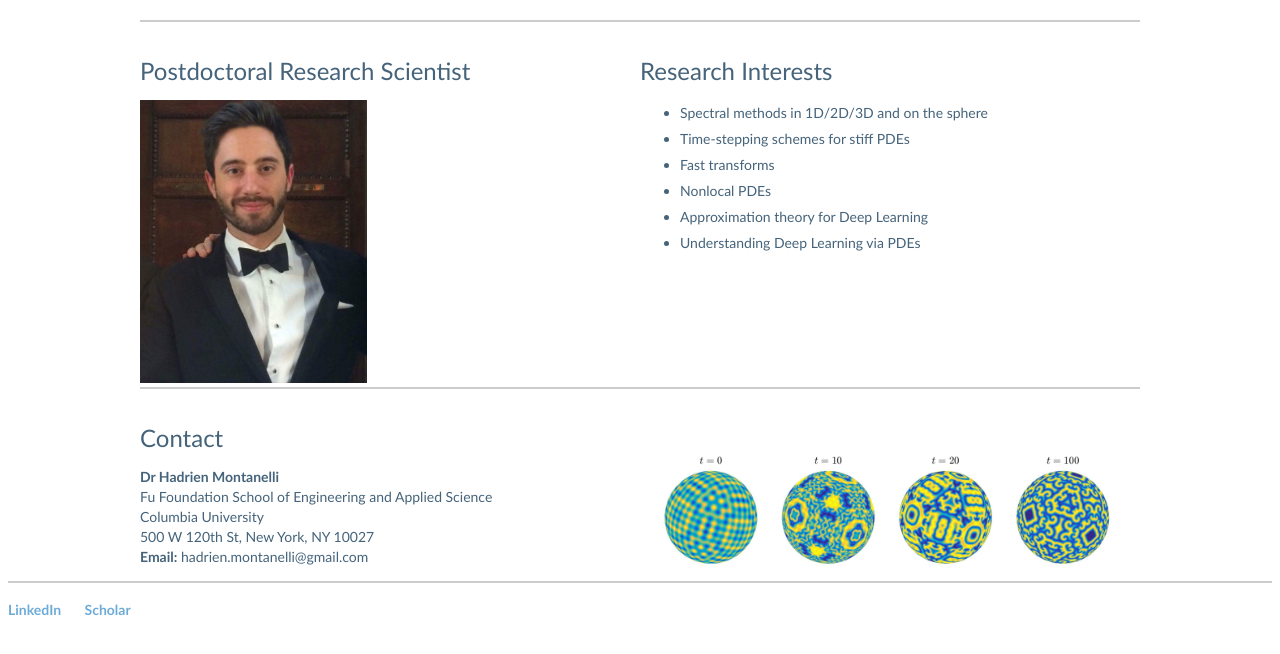
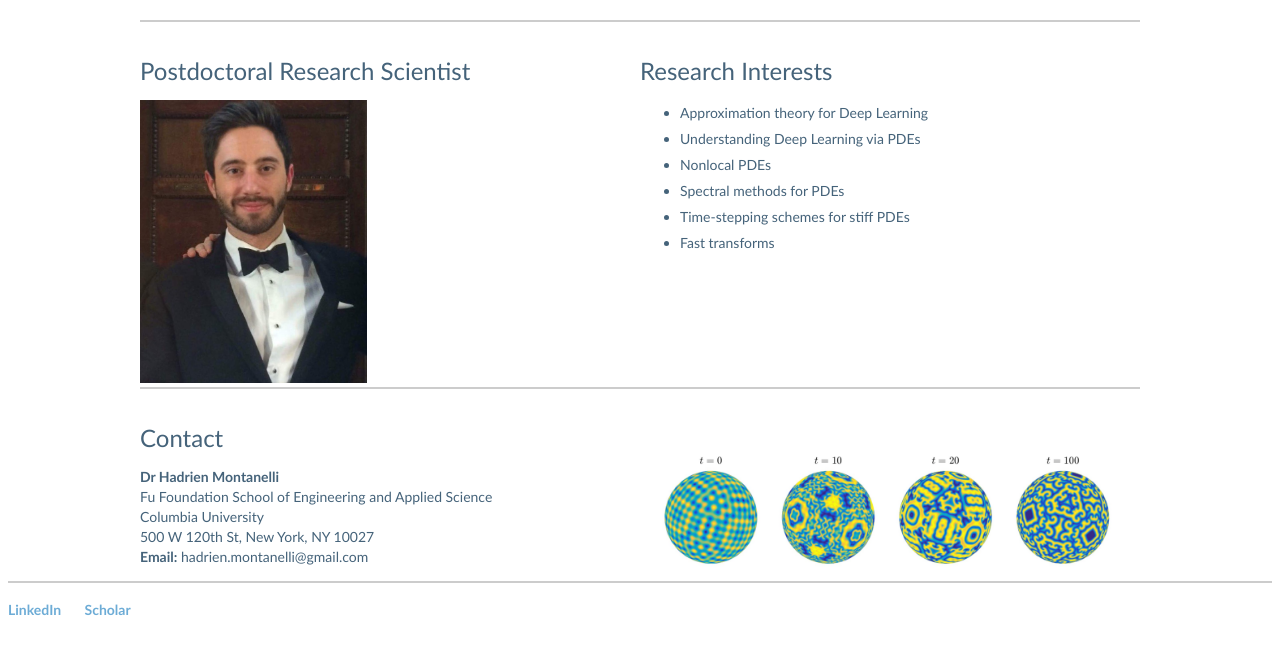
Before and after one commit to Hadrien-Montanelli/Hadrien-Montanelli.github.io, a Jekyll site: the page built from index.html, in a window 1280 px wide, cut to the strip 159-813 px from the top of the page. Built offline with Jekyll 4.4.1, drawn with Linux system fonts in a browser that asks for light colours.

Commit message:
Update index.html

```diff
--- a/index.html
+++ b/index.html
@@ -20,12 +20,12 @@ title: Hadrien Montanelli
 		<div style="float: right; width: 50%;">
 			<h1>Research Interests</h1>
 			<ul>
-				<li>Spectral methods in 1D/2D/3D and on the sphere</li>
+				<li>Approximation theory for Deep Learning</li>
+				<li>Understanding Deep Learning via PDEs</li>
+				<li>Nonlocal PDEs</li>
+				<li>Spectral methods for PDEs</li>
 				<li>Time-stepping schemes for stiff PDEs</li>
 				<li>Fast transforms</li>
-				<li>Nonlocal PDEs</li>
-				<li>Approximation theory for Deep Learning</li>
-				<li>Understanding Deep Learning via PDEs</li>
 			</ul>
 		</div>
 	</div>
```
